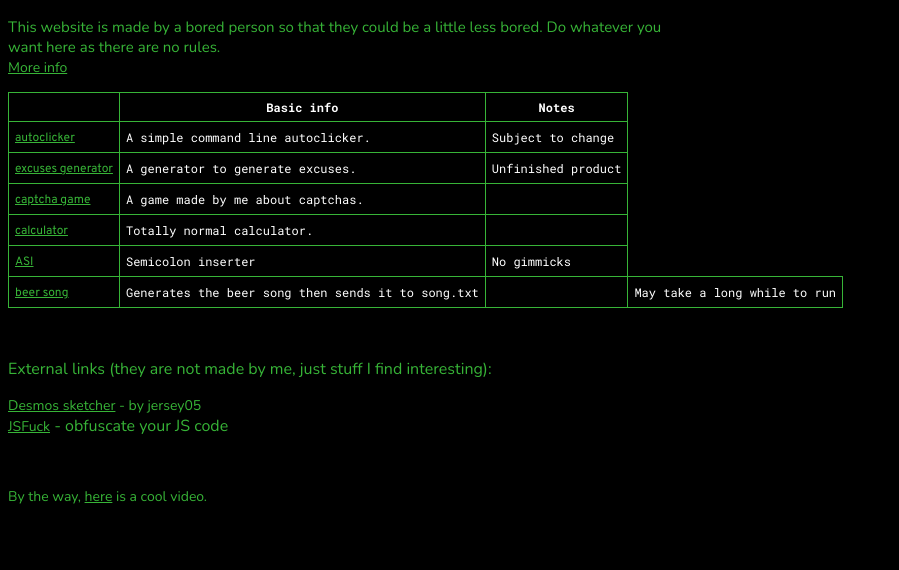
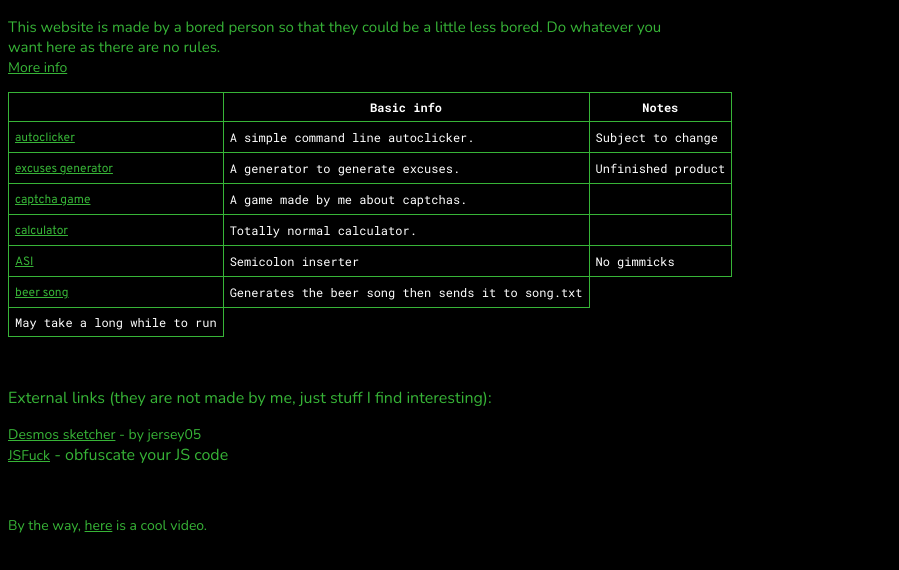
Before and after one commit to darkp435/darkpsoft, a plain HTML site: page index.html in a window 1280 px wide. Shown: the part 102-672 px from the top of the page, without its empty margins (0-899 px from the left). Drawn offline with nearby package versions, Linux system fonts and the light colour scheme.

Commit message:
Modified the index.html file

```diff
--- a/index.html
+++ b/index.html
@@ -62,7 +62,7 @@
                 </tr>
                 <tr>
                     <td><a href="beer.html" class="autosi">beer song</a></td>
-                    <td>Generates the beer song then sends it to song.txt<td>
+                    <td>Generates the beer song then sends it to song.txt</tr>
                     <td>May take a long while to run</td>
                 </tr>
             </div>
```
